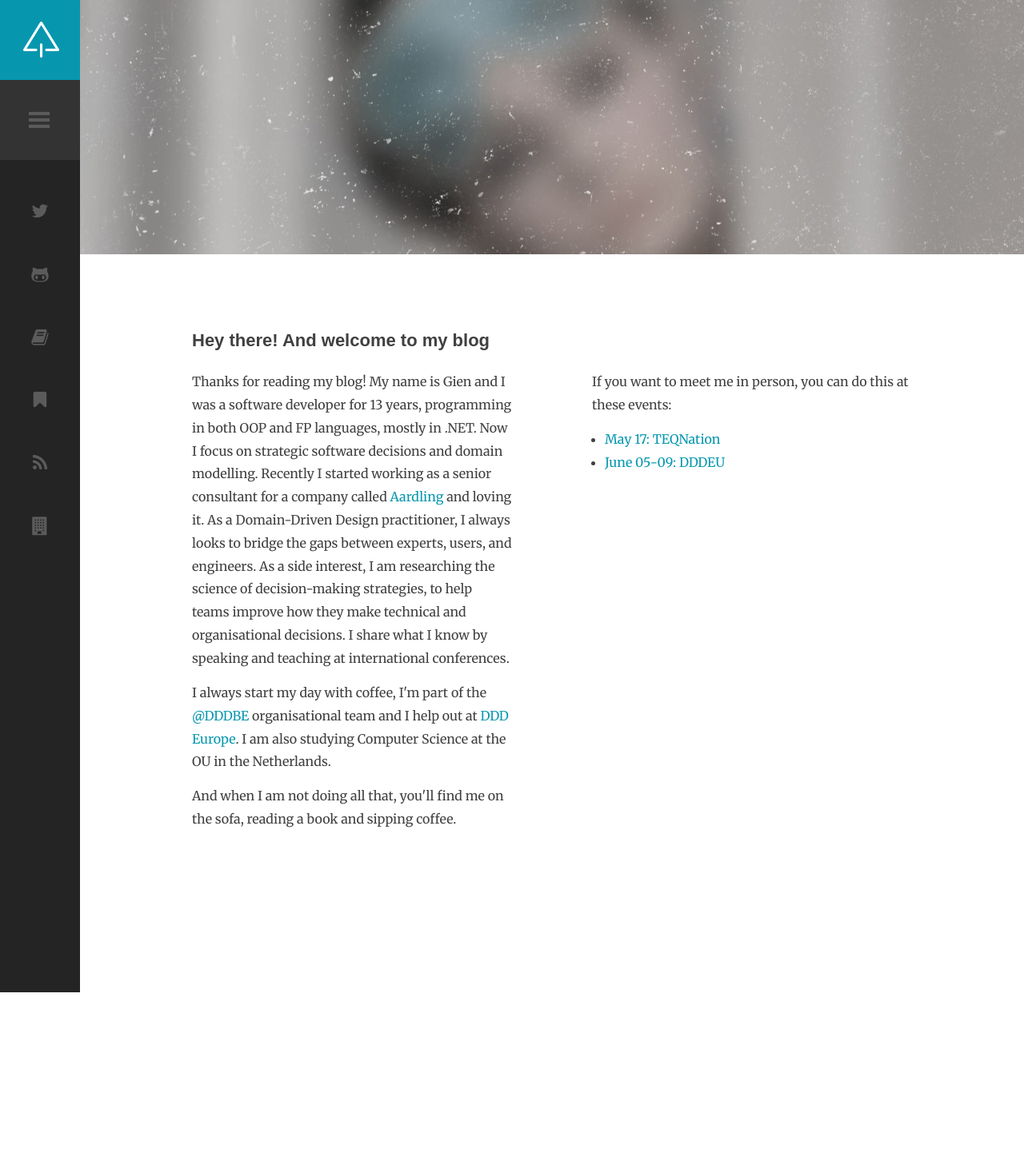
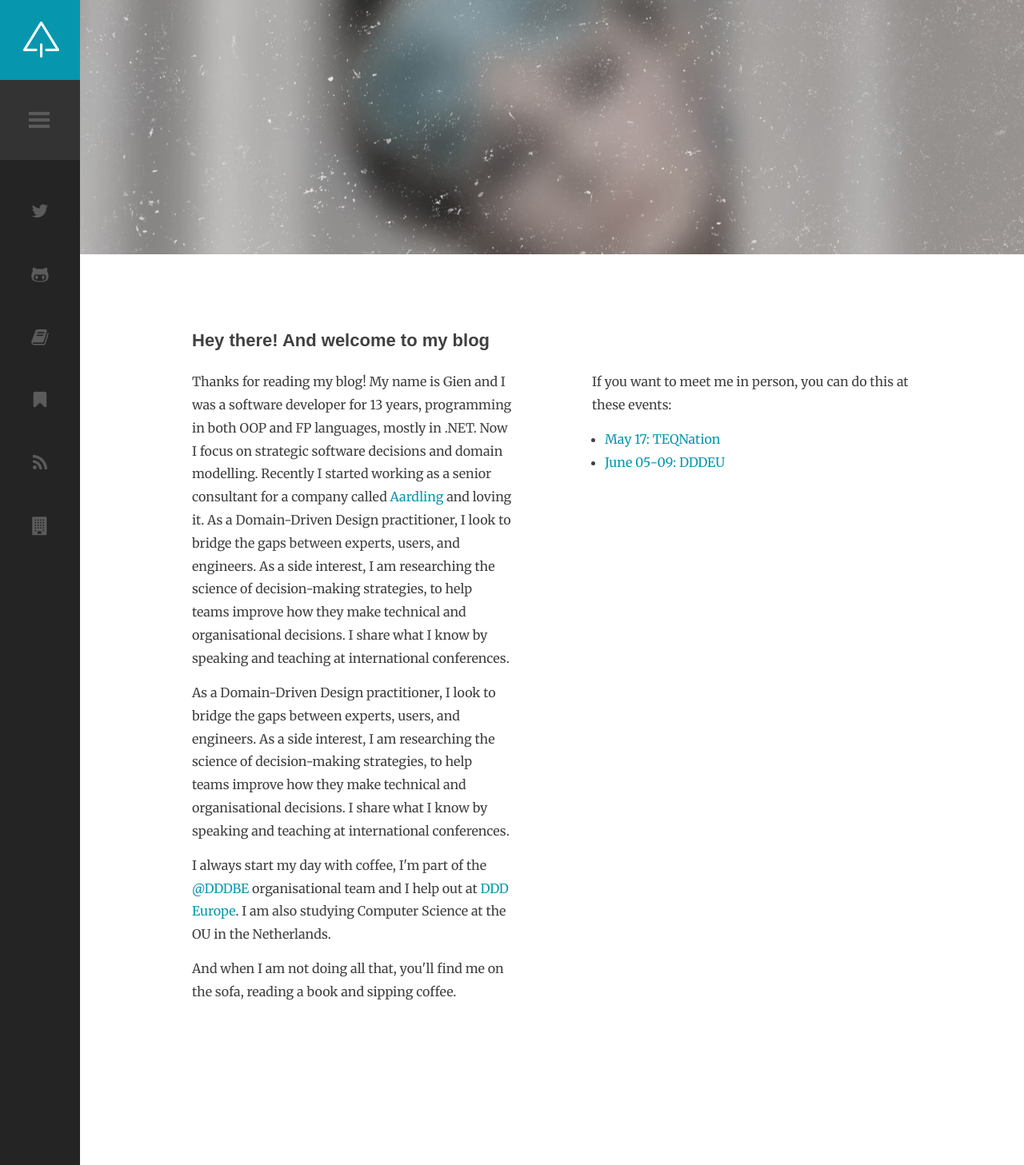
Before and after one commit to selketjah/selketjah.github.io, a Jekyll site: the page built from about.html, in a window 1280 px wide. Shown: the whole page at 80% size. Built offline with Jekyll 4.4.1, drawn with Linux system fonts in a browser that asks for light colours; before the commit the page ends 1241 px from its top, so only the background shows below that.

Commit message:
Fix typos in about page

```diff
--- a/about.html
+++ b/about.html
@@ -18,7 +18,12 @@
 
                     My name is Gien and I was a software developer for 13 years, programming in both OOP and FP languages, mostly in .NET. Now I focus on strategic software decisions and domain modelling.
                     Recently I started working as a senior consultant for a company called <a href="http://www.aardling.eu">Aardling</a> and loving it.
-                    As a Domain-Driven Design practitioner, I always looks to bridge the gaps between experts, users, and engineers.
+                    As a Domain-Driven Design practitioner, I look to bridge the gaps between experts, users, and engineers.
+                    As a side interest, I am researching the science of decision-making strategies, to help teams improve how they make technical and
+                    organisational decisions. I share what I know by speaking and teaching at international conferences.
+                </p>
+                <p>
+                    As a Domain-Driven Design practitioner, I look to bridge the gaps between experts, users, and engineers.
                     As a side interest, I am researching the science of decision-making strategies, to help teams improve how they make technical and
                     organisational decisions. I share what I know by speaking and teaching at international conferences.
                 </p>
```
